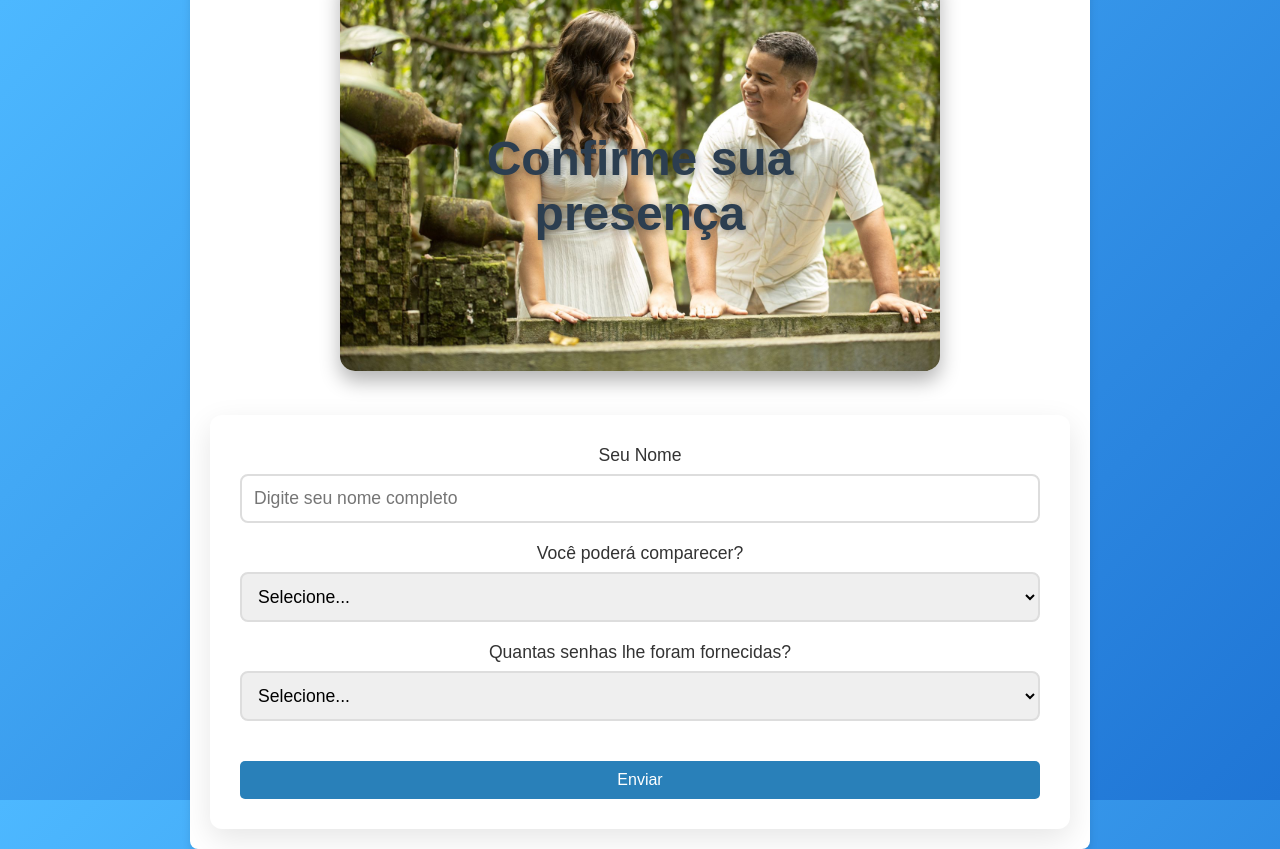
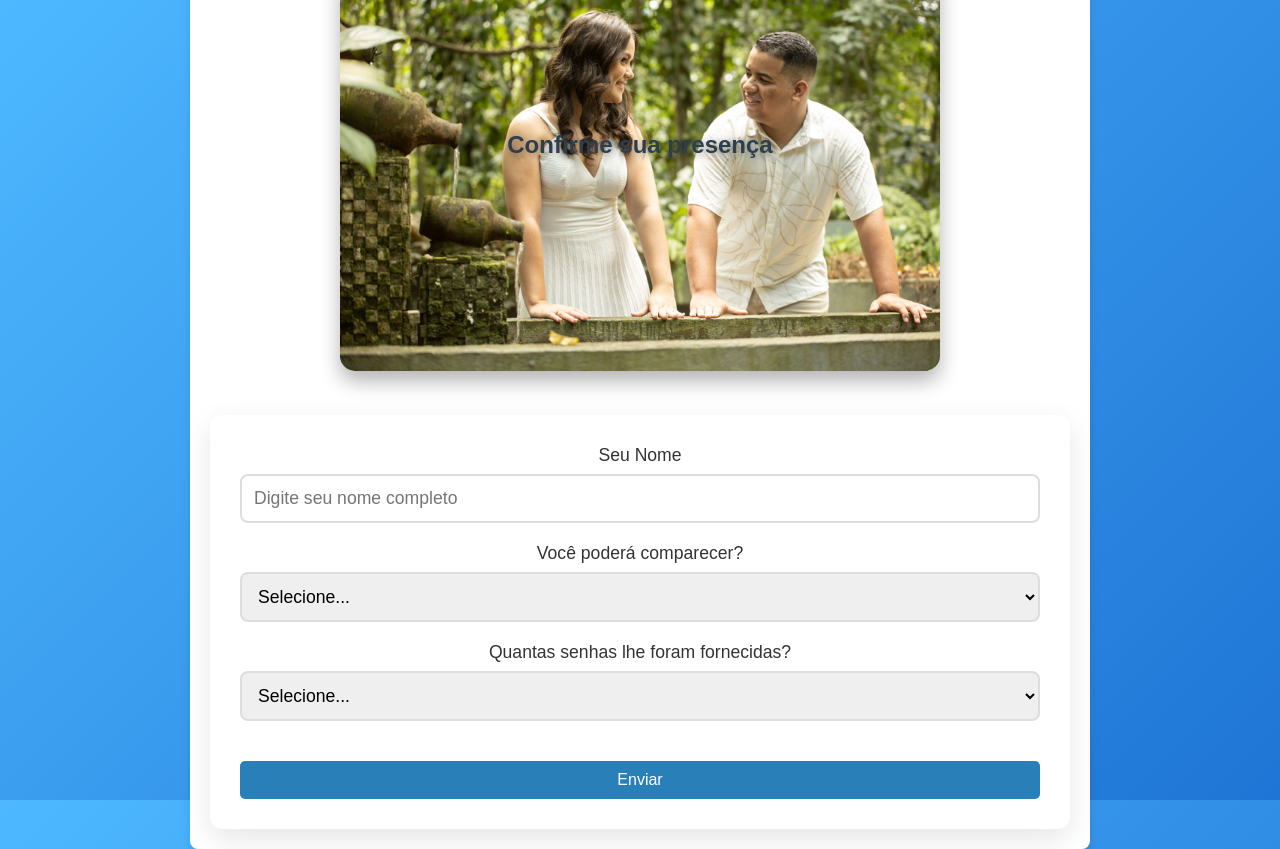
Before and after one commit to PedroBDev/Lista_confirmados, a Flask app: page / in a window 1280 px wide. Run offline with Flask 3, Linux system fonts and the light colour scheme.

Commit message:
atualizando

```diff
--- a/app/templates/index.html
+++ b/app/templates/index.html
@@ -13,7 +13,7 @@
             <div class="hero">
                 <img src="/static/images/casal.jpg" alt="Foto do Casal" class="foto-casal">
                 <div class="hero-text">
-                    <h1>Confirme sua presença</h1>
+                    <h1 style="font-size: 24px;" >Confirme sua presença</h1>
                 </div>
             </div>
         </header>
```
